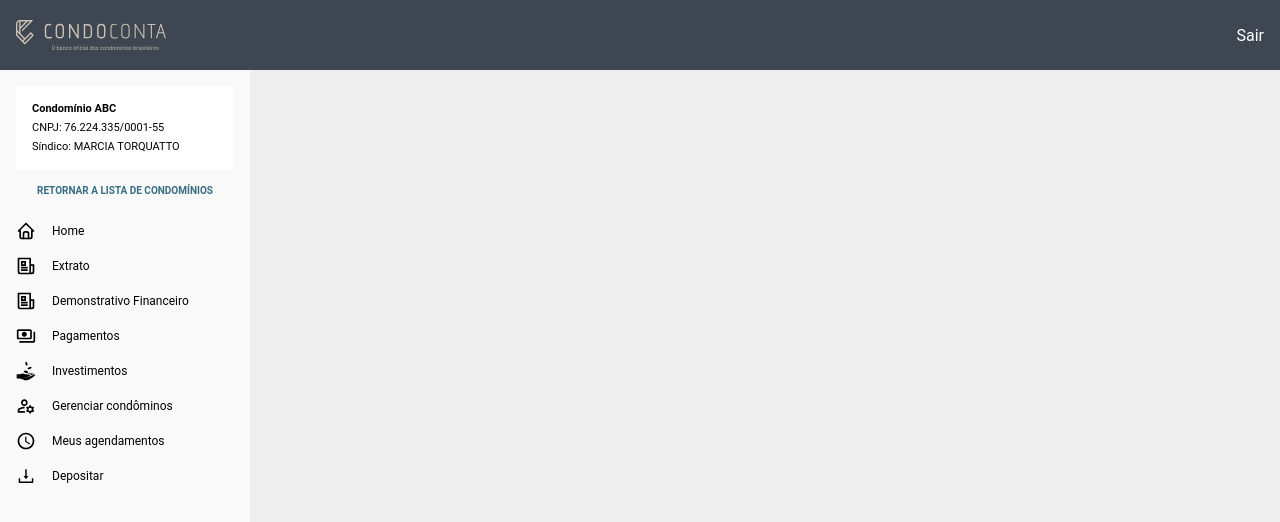
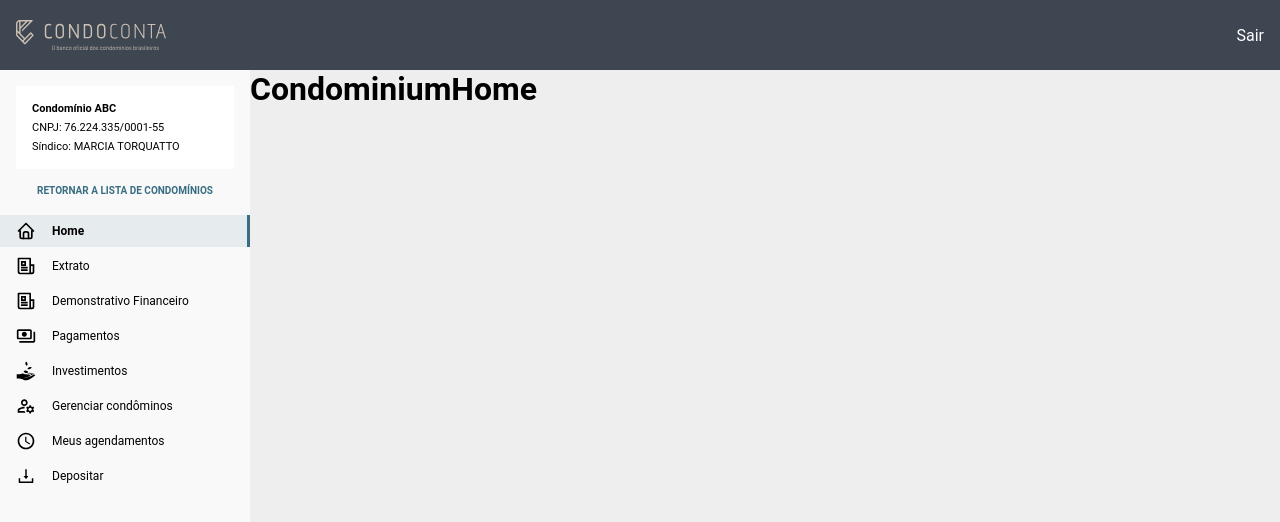
Before and after one commit to luizpaulolppa/react-app-i18n, a React (Create React App) app: page /condominios in a window 1280 px wide. Both pictures are taken after a click on the element 146 px from the left and 199 px from the top of the page. Shown: the top 522 px of the page. Built offline with nearby package versions, Linux system fonts and the light colour scheme.

Commit message:
changing menu

```diff
--- a/src/pages/AdminPainel/index.tsx
+++ b/src/pages/AdminPainel/index.tsx
@@ -47,7 +47,7 @@ const AdminPainel: React.FC<IAdminPainel> = ({ children }) => {
               RETORNAR A LISTA DE CONDOMÍNIOS
             </TextChangeCondo>
           </ChangeCondo>
-          <ItemMenu>
+          <ItemMenu active={true}>
             <TbHome size={20} />
             <ItemMenuName>Home</ItemMenuName>
           </ItemMenu>
@@ -79,13 +79,11 @@ const AdminPainel: React.FC<IAdminPainel> = ({ children }) => {
             <AiOutlineDownload size={20} />
             <ItemMenuName>Depositar</ItemMenuName>
           </ItemMenu>
-          {/* <Link to={"/condominios/:cnpj/payments"}>payments</Link>
-          <Link to={"/condominios/:cnpj/home"}>dashboard</Link> */}
         </Menu>
         <Children>
           <Routes>
-            <Route path="/home" element={<CondominiumHome />} />
-            <Route path="/payments" element={<Payments />} />
+            <Route path="/:cnpj/home" element={<CondominiumHome />} />
+            <Route path="/:cnpj/payments" element={<Payments />} />
           </Routes>
         </Children>
       </Body>
--- a/src/pages/AdminPainel/styles.ts
+++ b/src/pages/AdminPainel/styles.ts
@@ -1,6 +1,6 @@
 import styled from "styled-components";
 
-const defaultNavBarHeight = '70px';
+const defaultNavBarHeight = "70px";
 
 export const Container = styled.div`
   height: 100%;
@@ -15,7 +15,7 @@ export const Body = styled.div`
 export const Menu = styled.div`
   width: 100%;
   max-width: 250px;
-  background-color: rgb(249, 249, 249);;
+  background-color: rgb(249, 249, 249); ;
 `;
 
 export const Children = styled.div`
@@ -51,18 +51,24 @@ export const CondoText = styled.p`
   margin-top: 6px;
 `;
 
-export const ItemMenu = styled.div`
+interface IItemMenu {
+  active?: boolean;
+}
+
+export const ItemMenu = styled.div<IItemMenu>`
   display: flex;
   align-items: center;
   padding: 6px;
   padding-left: 16px;
   margin-top: 3px;
   cursor: pointer;
+  ${({ active }) =>
+    !!active ? `border-right: solid 3px rgb(56, 109, 130);` : ``}
+  ${({ active }) => (!!active ? `background-color: #e6ebed;` : ``)}
+    ${({ active }) => (!!active ? `font-weight: bold;` : ``)}
 
   &:hover {
     background-color: #e6ebed;
-    border-right: solid 3px;
-    font-weight: bold;
   }
 `;
 
```
